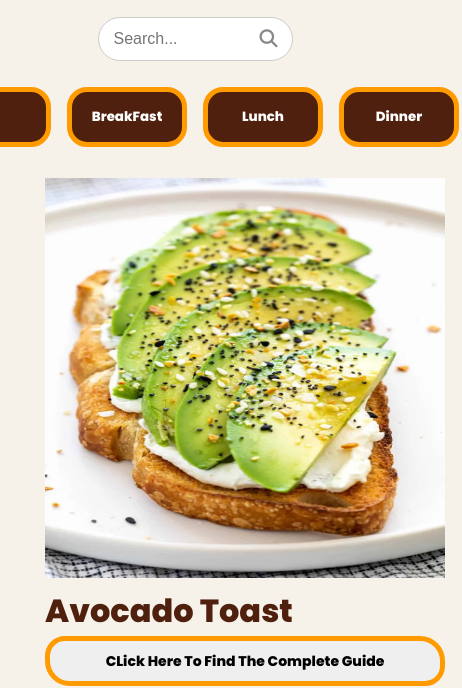
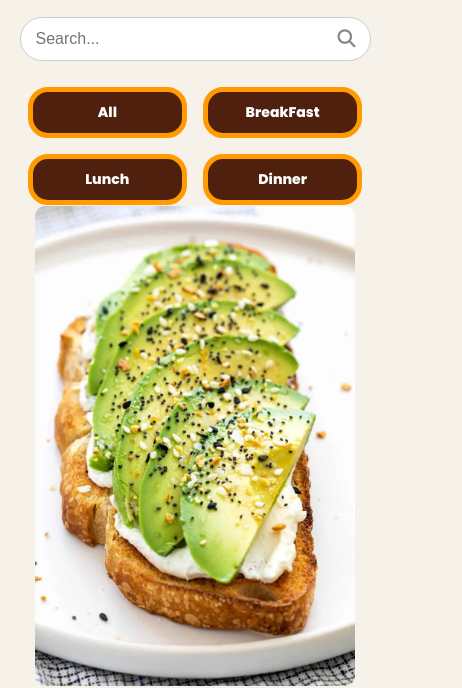
Before and after one commit to jaswaanth7835-gif/greenbite, a plain HTML site: page recipe.html in a window 390 px wide. Shown: the part 189-877 px from the top of the page, 462 px wide, since content can reach past the window. Drawn offline with Linux system fonts and the light colour scheme.

Commit message:
first commit

```diff
--- a/style.css
+++ b/style.css
@@ -493,6 +493,50 @@ footer {
   padding: 15px;
   gap: 25px;
 
+}
+@media (max-width: 600px) {
+  /* Search box fills screen */
+  .search-container {
+    width: 90%;
+  }
+
+  /* Time buttons stack */
+  .time-menu {
+    flex-wrap: wrap;
+    justify-content: center;
+  }
+  .time-menu button {
+    width: 45%;
+    font-size: 14px;
+    padding: 10px;
+  }
+
+  /* Recipe cards stack full width */
+  .recipe-image-gallery .images {
+    flex-direction: column;
+    align-items: center;
+    gap: 20px;
+    margin: 15px;
+    padding: 0;
+  }
+
+  .recipe-image-gallery .images img {
+    width: 100%;
+    max-width: 320px; /* keeps aspect ratio reasonable */
+    height: auto;     /* no fixed height */
+    border-radius: 10px;
+  }
+
+  .recipe-image-gallery .images h1 {
+    font-size: 1.3rem;
+    text-align: center;
+    margin: 10px 0;
+  }
+
+  .recipe-image-gallery .images button {
+    width: 90%;
+    font-size: 12px;
+  }
 }
 
 .images img {
```
Also changed, not shown: 1 other file.
